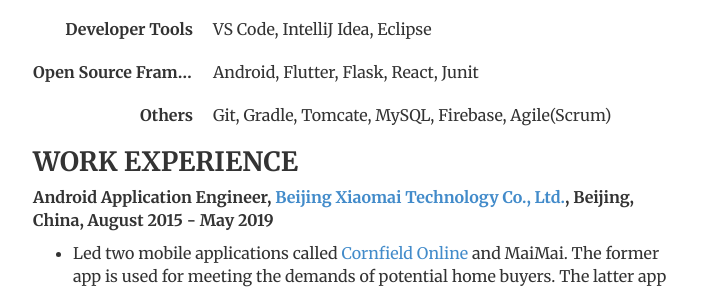
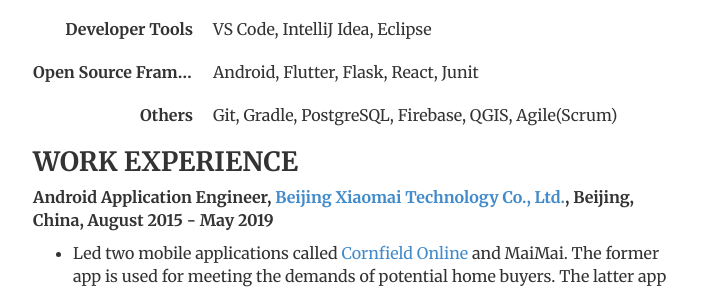
Before and after one commit to freestyletime/freestyletime.github.io, a Jekyll site: the page built from cv/index.html, in a window 1280 px wide and 900 px high, scrolled down 425 px. Shown: the part 155-444 px from the top of the window, without its empty margins (283-988 px from the left). Built offline with Jekyll 4.4.1, drawn with Linux system fonts in a browser that asks for light colours.

Commit message:
modify cv

```diff
--- a/cv/index.html
+++ b/cv/index.html
@@ -9,7 +9,7 @@
 description: Chris Chen is a postgraduate student majoring in computer science.
 ---
 <div class="cv">
-	<a href="/files/CV_Chris.pdf" class="btn btn-default pull-right" title="Download CV as PDF">Download CV</a>
+	<a href="/files/Chen_Cheng_CV.pdf" class="btn btn-default pull-right" title="Download CV as PDF">Download CV</a>
 				<div itemscope itemtype="http://data-vocabulary.org/Person">
 				<span itemprop="name"><h1>Chen Cheng</h1>(Chris Chen)</span>
 				<address>
@@ -41,7 +41,7 @@
 				</dl>
 				<dl class="dl-horizontal">
 					<dt>Others</dt>
-					<dd>Git, Gradle, Tomcate, MySQL, Firebase, Agile(Scrum)</dd>
+					<dd>Git, Gradle, PostgreSQL, Firebase, QGIS, Agile(Scrum)</dd>
 				</dl>
 
 				<h2>WORK EXPERIENCE</h2>
```
Also changed, not shown: 1 other file.
